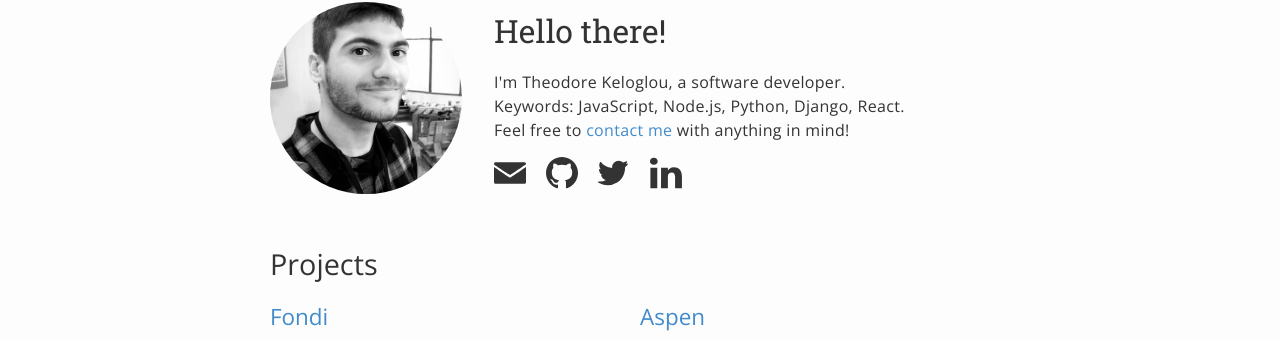
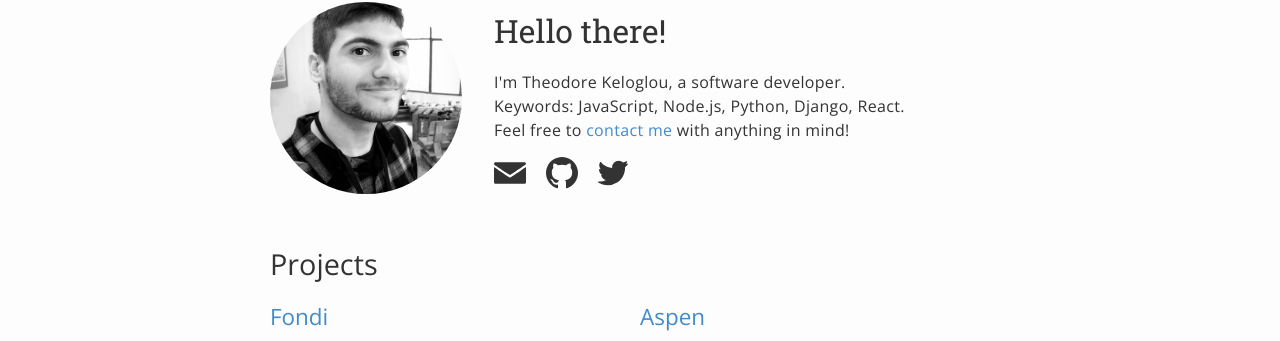
Before and after one commit to sirodoht/sirodoht.com, a Jekyll site: the page built from index.html, in a window 1280 px wide. Shown: the part 90-431 px from the top of the page. Built offline with Jekyll 4.4.1, drawn with Linux system fonts in a browser that asks for light colours.

```diff
--- a/index.html
+++ b/index.html
@@ -26,9 +26,9 @@ layout: default
           <a href="https://twitter.com/sirodoht">
             <img class="icon" src="/static/img/icon-twitter.svg" alt="Twitter">
           </a>
-          <a href="https://www.linkedin.com/in/sirodoht">
+          <!-- <a href="https://www.linkedin.com/in/sirodoht">
             <img class="icon" src="/static/img/icon-linkedin.svg" alt="LinkedIn">
-          </a>
+          </a> -->
         </div>
       </div>
     </div>
```
